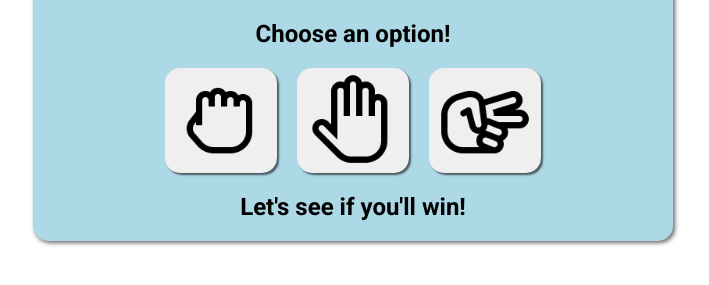
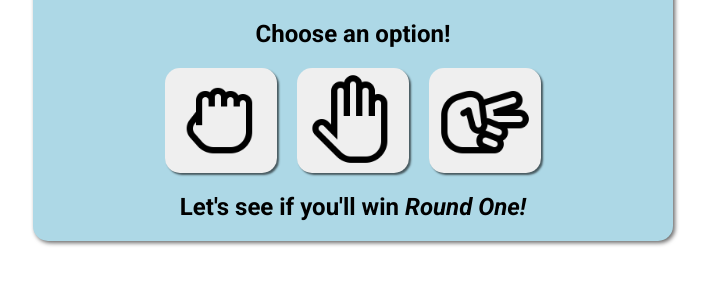
Before and after one commit to IyzOnline/RockPaperScissors, a plain HTML site: page index.html in a window 1280 px wide. Shown: the part 89-374 px from the top of the page, without its empty margins (287-996 px from the left). Drawn offline with Linux system fonts and the light colour scheme.

Commit message:
fix: Add 'Round One' to final text

```diff
--- a/index.html
+++ b/index.html
@@ -18,7 +18,7 @@
             <button class="paper"><img src="images/paper.png" alt="an open palm making a paper sign"></button>
             <button class="scissors"><img src="images/scissors.png" alt="a hand with index and middle finger making a scissor sign"></button>
         </div>
-        <h2 class="endResult">Let's see if you'll win!</h2>
+        <h2 class="endResult">Let's see if you'll win <em>Round One!</em></h2>
         <h2 class="score" onclick=""></h2>
         <h2 class="attempts" onclick=""></h2>
     </div>
--- a/index.js
+++ b/index.js
@@ -1,4 +1,4 @@
-//project seemed too easy so I made my own version without looking at the hints
+//project seemed too easy so I made my own version without looking at the hints or the objectives XDD
 
 const rock = document.querySelector(".rock");
 const paper = document.querySelector(".paper");
```
